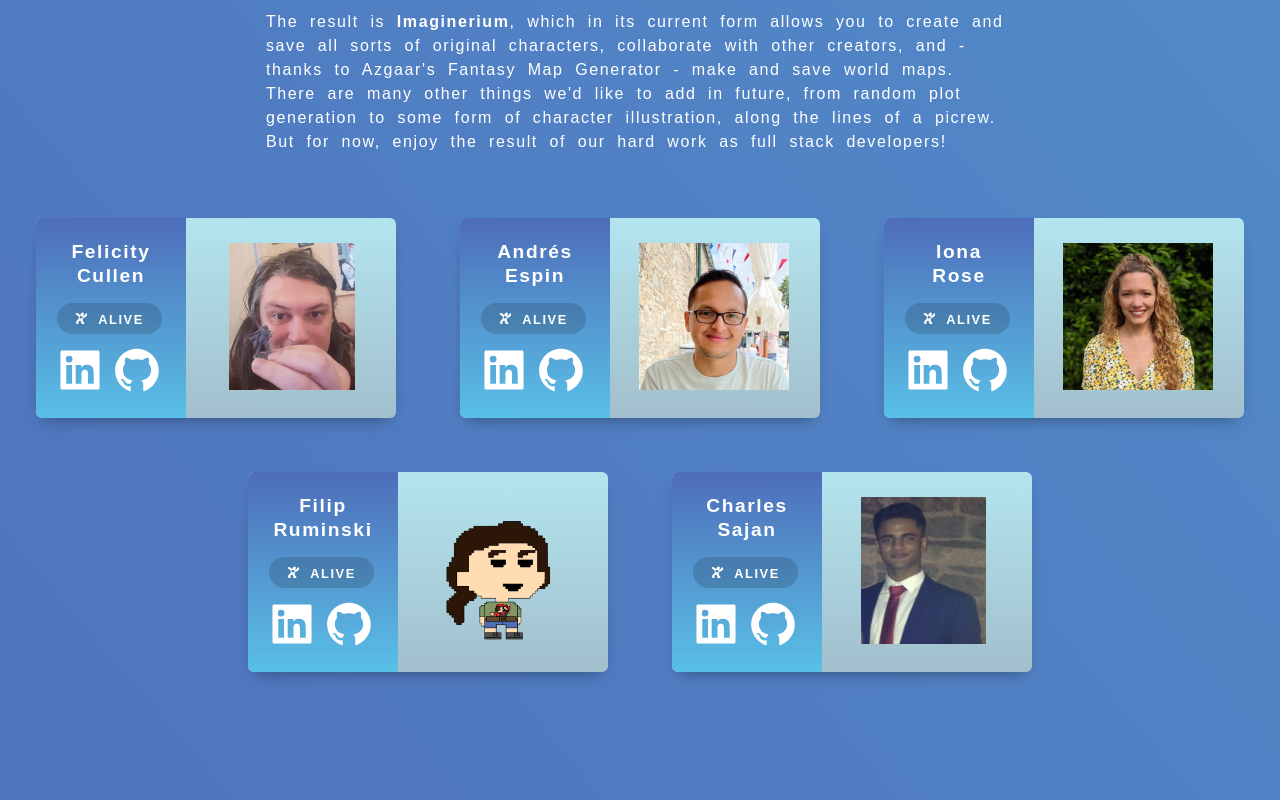
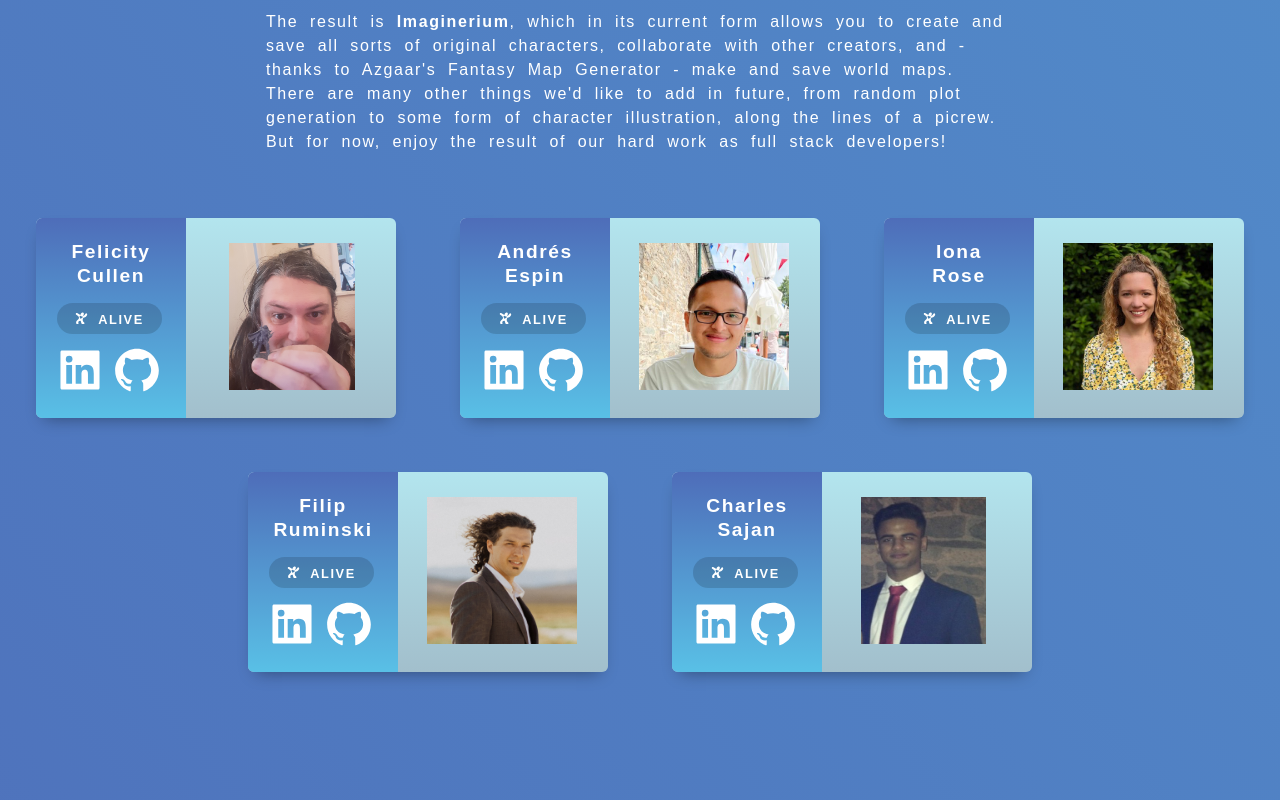
Before and after one commit to SchoolOfCode/bc13_final-project_front-end-room-8-boolean-hooligans, a Next.js app in the folder imaginerium/: page /aboutUs in a window 1280 px wide. Shown: the part 603-1403 px from the top of the page. Built offline with nearby package versions, Linux system fonts and the light colour scheme; no server answers.

Commit message:
added Filip's text and new photo

```diff
--- a/imaginerium/pages/aboutUs.js
+++ b/imaginerium/pages/aboutUs.js
@@ -152,14 +152,14 @@ export default function aboutUs() {
                   </div>
               </div>
               <div className={styles.moreInfo}>
-                <p className={styles.description}>WORDS HERE </p>
+                <p className={styles.description}>Filip's background is music education. Before joining the SoC Bootcamp, he worked within the transport industry. At some point when starting his own business he had to deal with creating the company's website and dived into code - now he can't stop.</p>
               </div>
             </div>
             <div className={styles.general}>
                 <Image
                   className={styles.image2}
-                  src="/filip_pfp.png"
-                  alt="Pixel art of Filip."
+                  src="/filip_pfp.jpg"
+                  alt="Photo of Filip looking like an action hero."
                   height={200}
                   width={150}
                 />
```
Also changed, not shown: imaginerium/public/filip_pfp.jpg (added).
